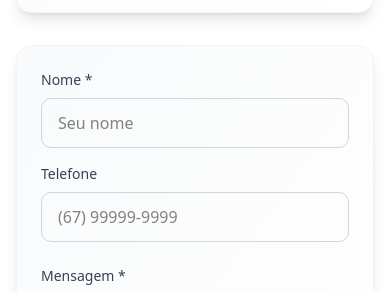
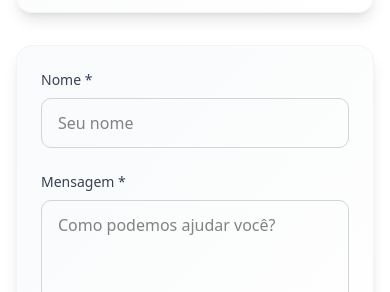
Before and after one commit to Patrick510/inovar_aba, a React (Vite) app: page / in a window 390 px wide. Shown: the part 11474-11766 px from the top of the page. Built offline with nearby package versions, Linux system fonts and the light colour scheme.

Commit message:
feat: refactor Contact component, remove phone field, and update message format

```diff
--- a/src/components/Contact.tsx
+++ b/src/components/Contact.tsx
@@ -3,6 +3,10 @@ import type React from "react";
 import { useState } from "react";
 import { MapPin, Clock, Send } from "lucide-react";
 import zap from "@/assets/whatsapp.svg";
+
+const ZapIcon = () => {
+  return <img src={zap} alt="WhatsApp" className="w-6 h-6" />;
+};
 
 export default function Contact() {
   const [formData, setFormData] = useState({
@@ -15,9 +19,9 @@ export default function Contact() {
   const handleSubmit = (e: React.FormEvent) => {
     e.preventDefault();
 
-    const { name, phone, message } = formData;
+    const { name, message } = formData;
 
-    const text = `Olá, meu nome é ${name}.\nMeu telefone é: ${phone}\n\nMensagem:\n${message}`;
+    const text = `Olá, meu nome é ${name}.\n\n\n${message}`;
 
     const encodedText = encodeURIComponent(text);
 
@@ -26,10 +30,6 @@ export default function Contact() {
     const whatsappURL = `https://wa.me/${whatsappNumber}?text=${encodedText}`;
 
     window.open(whatsappURL, "_blank");
-  };
-
-  const ZapIcon = () => {
-    return <img src={zap} alt="WhatsApp" className="w-6 h-6" />;
   };
 
   const handleChange = (
@@ -114,7 +114,7 @@ export default function Contact() {
           {/* Contact Form */}
           <div className="bg-gradient-to-br from-gray-50 to-white p-6 md:p-8 rounded-2xl shadow-lg border border-gray-100">
             <form onSubmit={handleSubmit} className="space-y-6">
-              <div className="grid sm:grid-cols-2 gap-4">
+              <div className="grid gap-4">
                 <div>
                   <label
                     htmlFor="name"
@@ -131,24 +131,6 @@ export default function Contact() {
                     onChange={handleChange}
                     className="w-full px-4 py-3 border border-gray-300 rounded-lg focus:ring-2 focus:ring-teal-500 focus:border-transparent transition-all duration-200"
                     placeholder="Seu nome"
-                  />
-                </div>
-
-                <div>
-                  <label
-                    htmlFor="phone"
-                    className="block text-sm font-medium text-gray-700 mb-2"
-                  >
-                    Telefone
-                  </label>
-                  <input
-                    type="tel"
-                    id="phone"
-                    name="phone"
-                    value={formData.phone}
-                    onChange={handleChange}
-                    className="w-full px-4 py-3 border border-gray-300 rounded-lg focus:ring-2 focus:ring-teal-500 focus:border-transparent transition-all duration-200"
-                    placeholder="(67) 99999-9999"
                   />
                 </div>
               </div>
@@ -186,6 +168,7 @@ export default function Contact() {
         {/* Map placeholder */}
         <div className="overflow-hidden rounded-2xl h-64 md:h-80 mt-10">
           <iframe
+            title="Inovar ABA Location Map"
             src="https://www.google.com/maps/embed?pb=!1m18!1m12!1m3!1d3730.5485496528504!2d-51.687970924750495!3d-20.769084380816103!2m3!1f0!2f0!3f0!3m2!1i1024!2i768!4f13.1!3m3!1m2!1s0x9490990007029f59%3A0x4dd17511d8125abf!2sInovar%20ABA!5e0!3m2!1spt-BR!2sbr!4v1752240848984!5m2!1spt-BR!2sbr"
             width="100%"
             height="100%"
--- a/src/components/FooterDiv.tsx
+++ b/src/components/FooterDiv.tsx
@@ -4,7 +4,9 @@ interface FooterDivProps {
   scrollToSection: (sectionId: string) => void;
 }
 
-export default function FooterDiv({ scrollToSection }: FooterDivProps) {
+export default function FooterDiv({
+  scrollToSection,
+}: Readonly<FooterDivProps>) {
   return (
     <div className="container mx-auto px-4">
       <div className="grid grid-cols-1 md:grid-cols-2 lg:grid-cols-3 gap-6 md:gap-8">
--- a/src/components/Header.tsx
+++ b/src/components/Header.tsx
@@ -13,7 +13,7 @@ export default function Header({
   isMenuOpen,
   setIsMenuOpen,
   scrollToSection,
-}: HeaderProps) {
+}: Readonly<HeaderProps>) {
   const [isScrolled, setIsScrolled] = useState(false);
 
   const navItems = [
--- a/src/components/Services.tsx
+++ b/src/components/Services.tsx
@@ -13,8 +13,6 @@ import {
 } from "lucide-react";
 
 export default function ServicesAndAtivaMax() {
-  // Removido showFullAtivaMaxText, ativaMaxShortText, ativaMaxFullText pois AtivaMAX agora é um componente separado
-
   const services = [
     { name: "Atende crianças, adolescentes e adultos", icon: Users },
     { name: "Consultoria em escolas", icon: School },
```
Also changed, not shown: src/components/Partners.tsx (+0 -7 lines).
